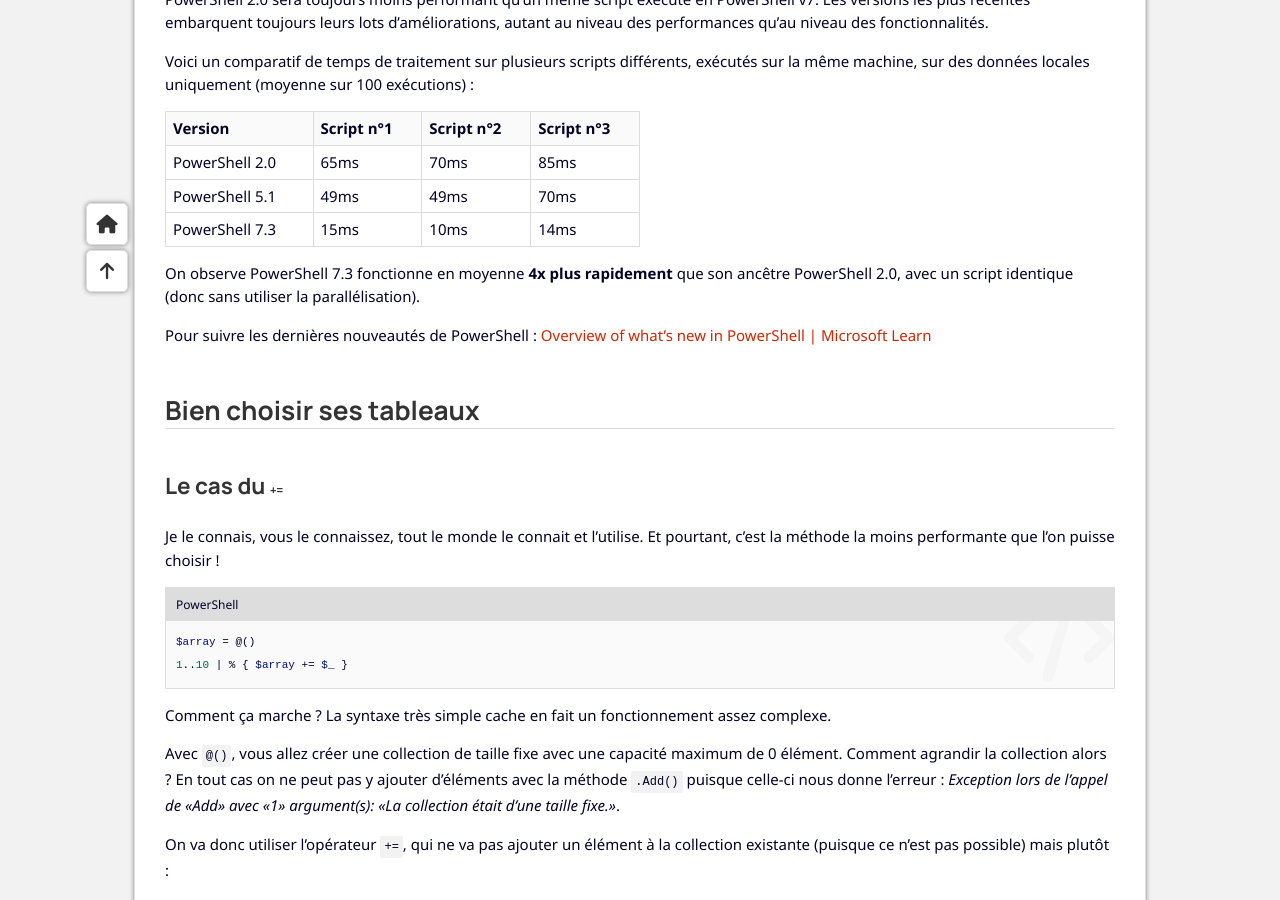
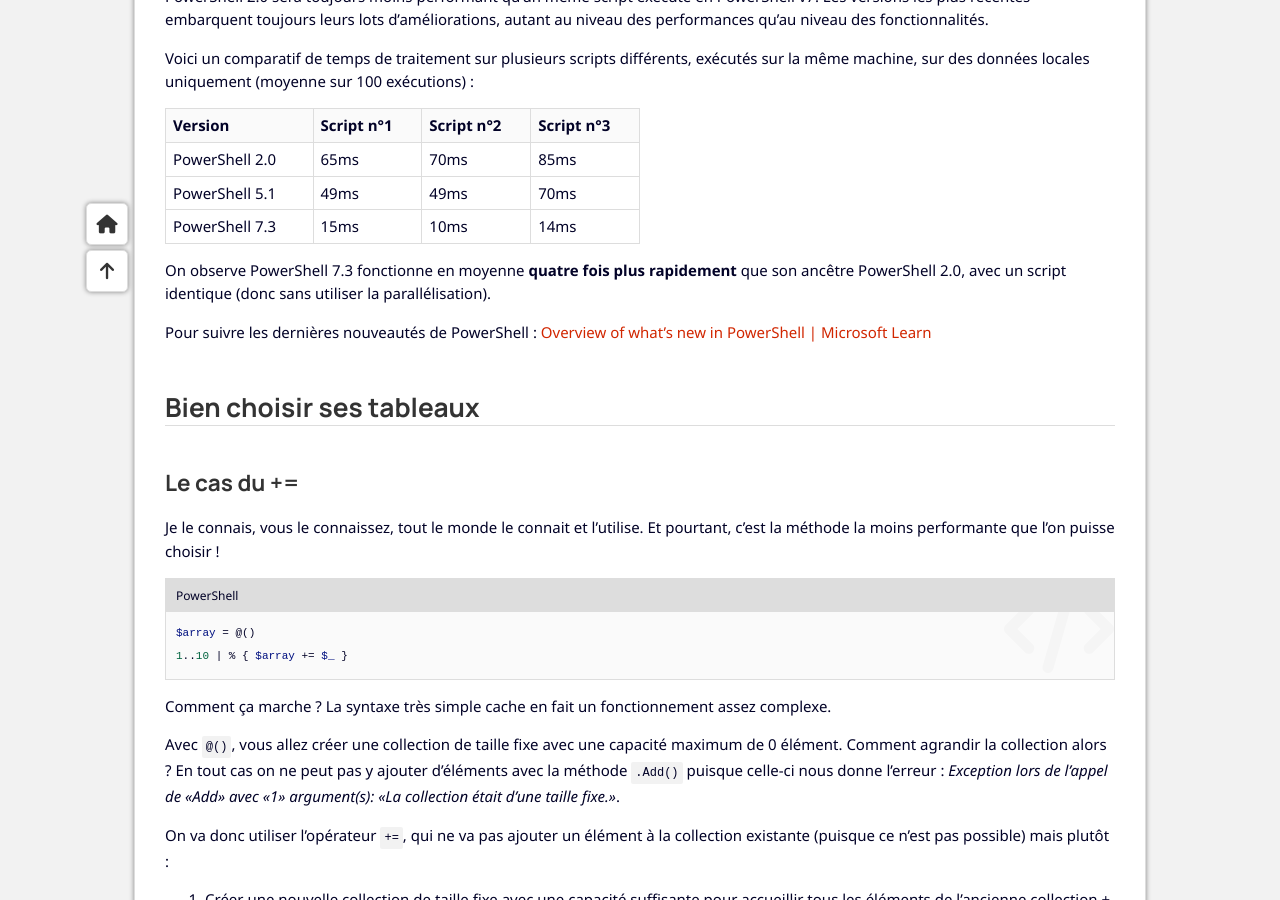
Before and after one commit to leobouard/leobouard.github.io, a Jekyll site: the page built from _posts/2023-04-01-guide-performance-powershell.md, in a window 1280 px wide and 900 px high, scrolled down 2624 px. Built offline with Jekyll 4.4.1, drawn with Linux system fonts in a browser that asks for light colours; nearby versions of some CDN libraries; some web fonts are replaced; some of the changed text lies outside the part shown.

Commit message:
Update 2023-04-01-guide-performance-powershell.md

```diff
--- a/_posts/2023-04-01-guide-performance-powershell.md
+++ b/_posts/2023-04-01-guide-performance-powershell.md
@@ -26,7 +26,7 @@
   - [Connaître son ennemi](#connaître-son-ennemi)
   - [Utiliser les bons outils](#utiliser-les-bons-outils)
 - [Bien choisir ses tableaux](#bien-choisir-ses-tableaux)
-  - [Le cas du `+=`](#le-cas-du-)
+  - [Le cas du +=](#le-cas-du-)
   - [Par quoi le remplacer ?](#par-quoi-le-remplacer-)
   - [Tableau comparatif](#tableau-comparatif)
 - [Bien comprendre le pipeline](#bien-comprendre-le-pipeline)
@@ -88,13 +88,13 @@
 PowerShell 5.1 | 49ms | 49ms | 70ms
 PowerShell 7.3 | 15ms | 10ms | 14ms
 
-On observe PowerShell 7.3 fonctionne en moyenne **4x plus rapidement** que son ancêtre PowerShell 2.0, avec un script identique (donc sans utiliser la parallélisation).
+On observe PowerShell 7.3 fonctionne en moyenne **quatre fois plus rapidement** que son ancêtre PowerShell 2.0, avec un script identique (donc sans utiliser la parallélisation).
 
 Pour suivre les dernières nouveautés de PowerShell : [Overview of what's new in PowerShell \| Microsoft Learn](https://learn.microsoft.com/en-us/powershell/scripting/whats-new/overview)
 
 ## Bien choisir ses tableaux
 
-### Le cas du `+=`
+### Le cas du +=
 
 Je le connais, vous le connaissez, tout le monde le connait et l'utilise. Et pourtant, c'est la méthode la moins performante que l'on puisse choisir !
 
```
